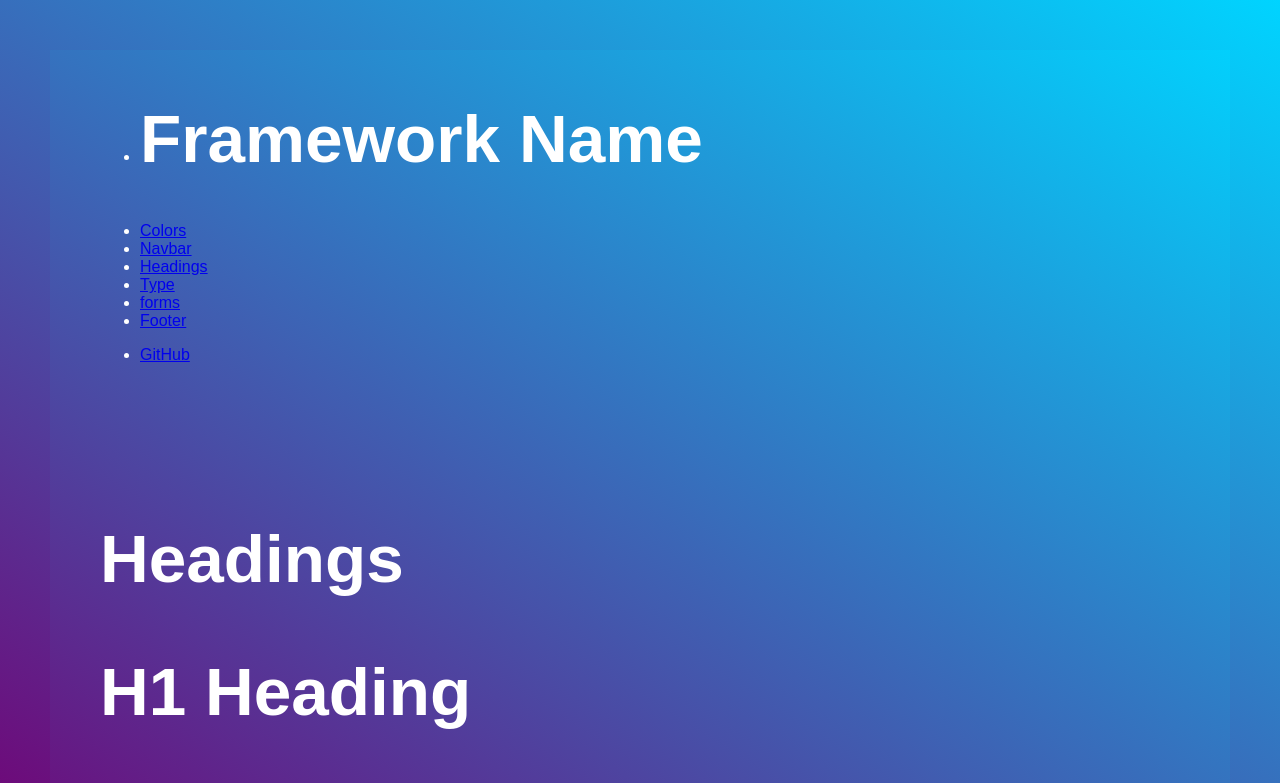
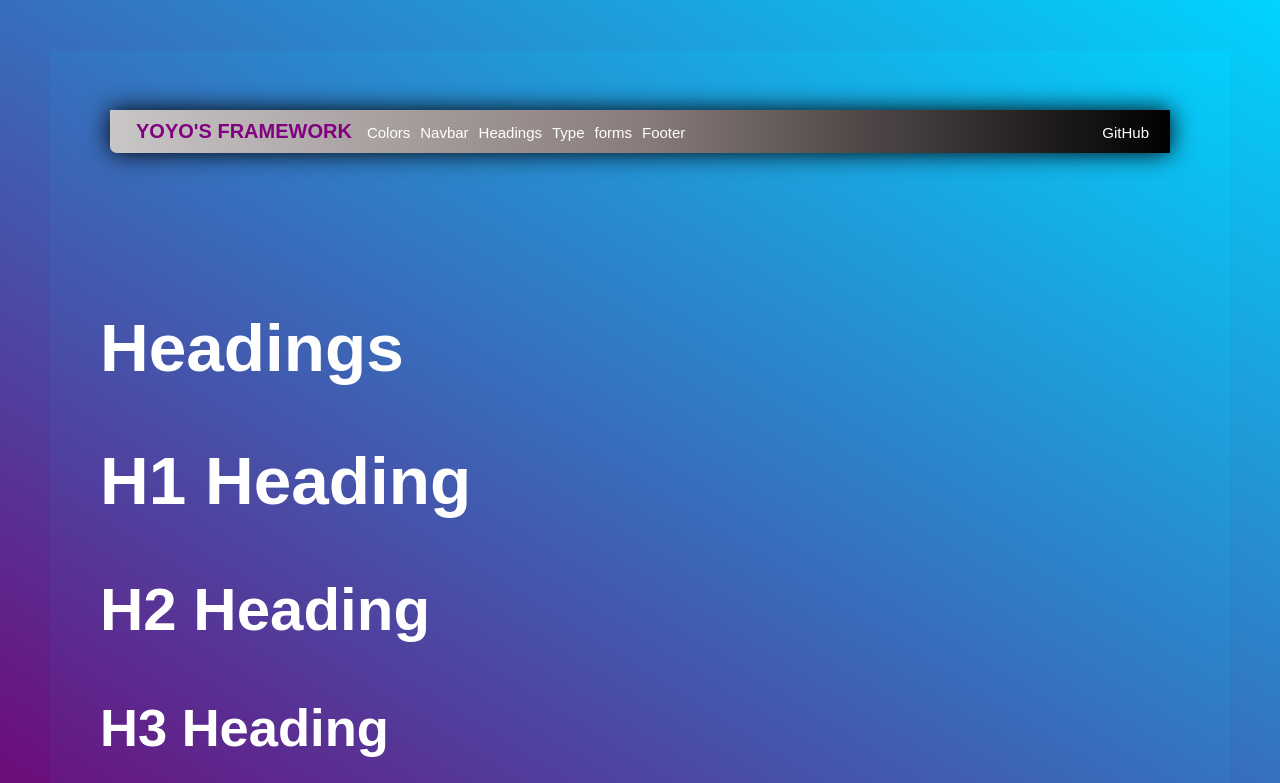
Before and after one commit to ysawiris/CSS-FRAMEWORK, a plain HTML site: page index.html in a window 1280 px wide. Shown: the top 783 px of the page. Drawn offline with Linux system fonts and the light colour scheme; a script that the page names is missing.

Commit message:
add navbar styling

```diff
--- a/index.html
+++ b/index.html
@@ -8,7 +8,7 @@
 
 	<div class="navbar">
 		<ul>
-			<li><h1 class="title">Framework Name</h1></li>
+			<li><h1 class="title">YOYO'S FRAMEWORK</h1></li>
 			<li><a href="#colors">Colors</a></li>
 			<li><a href="#navbar">Navbar</a></li>
 			<li><a href="#headings">Headings</a></li>
--- a/style.scss
+++ b/style.scss
@@ -1,4 +1,4 @@
-$color: black;
+$color: purple;
 $primary-color: rgba(123, 37, 44, 0.7);
 $size: 100px;
 $base-font-size: 15px;
@@ -24,10 +24,53 @@ html {
     padding: 50px;
 }
 
+li {
+    list-style-type: none;
+}
+
 .title {
     font-size: 20px;
-    color: purple;
+    color: $color;
     margin: 10px;
+}
+.navbar {
+    margin: 10px;
+    max-width: 100%;
+    align-items: baseline;
+    display: flex;
+    justify-content: space-between;
+    padding-right: 1rem;
+    padding-left: 1rem;
+    font-size: $base-font-size;
+    border-radius: 10px;
+    border-radius: 0px 0px 0px 7px;
+    box-shadow: 0 0 25px 0 black;
+    background: rgb(201, 198, 198);
+    background: linear-gradient(
+        90deg,
+        rgba(201, 198, 198, 1) 0%,
+        rgba(138, 124, 124, 1) 50%,
+        rgba(0, 0, 0, 1) 100%
+    );
+}
+
+.navbar > ul {
+    margin: 0;
+    padding: 0;
+    display: flex;
+    align-items: baseline;
+    list-style-type: none;
+}
+
+.navbar a {
+    display: inline-block;
+    color: white;
+    padding: 5px;
+    text-decoration: none;
+}
+
+.navbar a:hover {
+    color: $color;
 }
 
 #headings {
```
Also changed, not shown: style.css, 1 other file.
